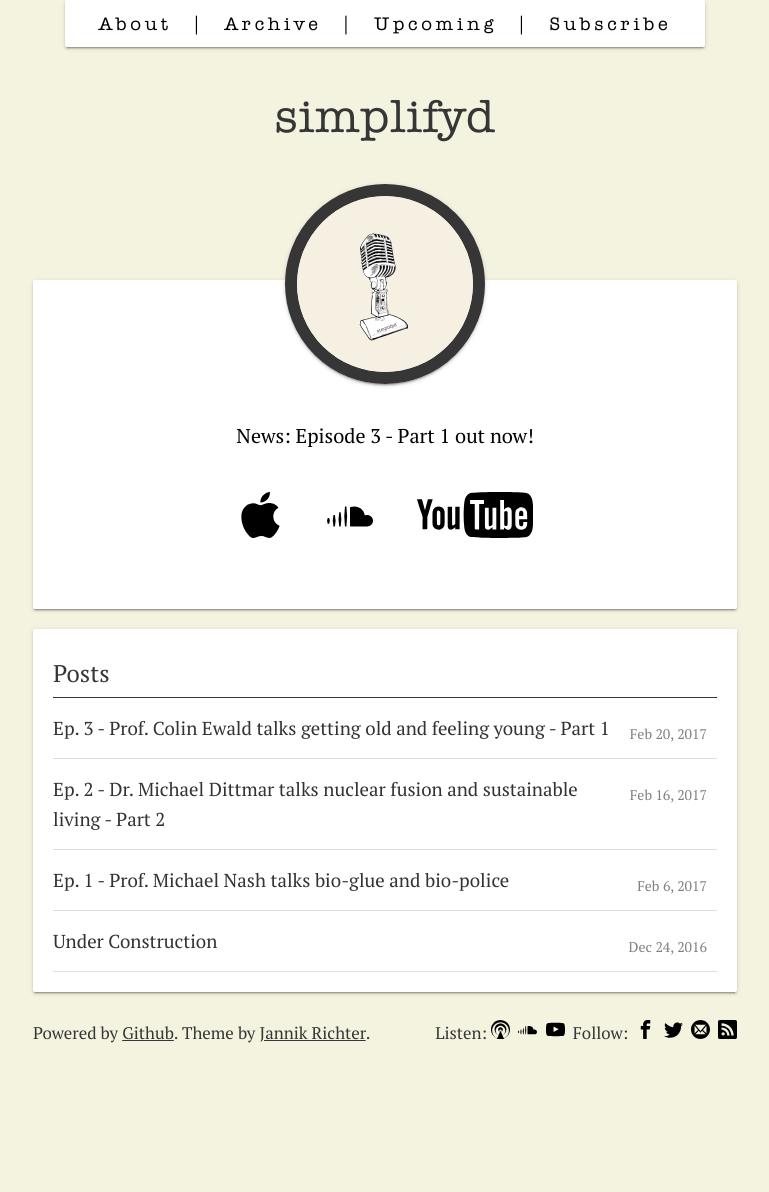
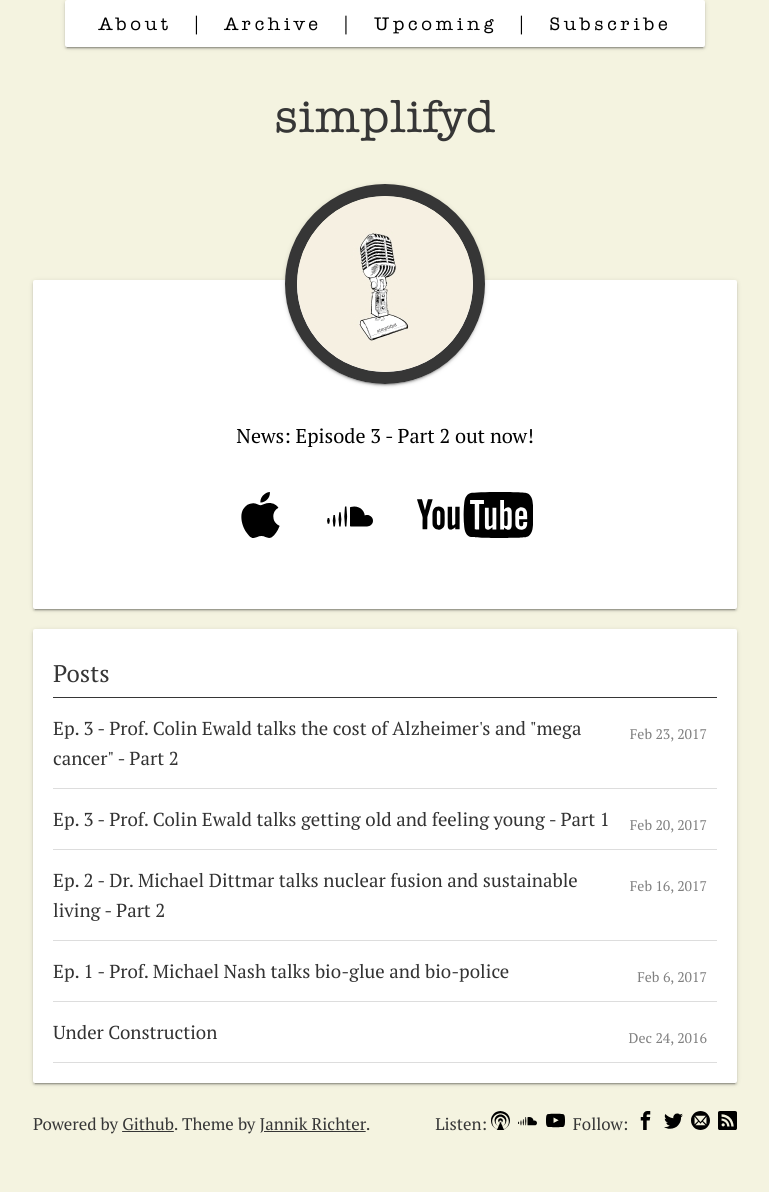
Before and after one commit to gsidhu/simplifyd, a Jekyll site: the page built from index.html, in a window 1280 px wide. Shown: the whole page, without its empty margins (255-1024 px from the left). Built offline with Jekyll 4.4.1, drawn with Linux system fonts in a browser that asks for light colours; before the commit the page ends 1101 px from its top, so only the background shows below that.

Commit message:
Ep 3 Part 2

```diff
--- /dev/null
+++ b/_posts/2017-02-20-ep-3-colin-ewald-part-2.md
@@ -0,0 +1,23 @@
+---
+layout: post
+title:  Ep. 3 - Prof. Colin Ewald talks the cost of Alzheimer's and "mega cancer" - Part 2
+date:   2017-02-23 11:00:00 +0100
+categories: episode
+comments: true
+---
+*Note: This is Part 2 of this episode. You can [find Part 1 here.](http://simplifyd.xyz/blog/ep-3-colin-ewald-part-1)*
+
+Prof. Colin Ewald delves into the cost of Alzheimer's disease and tells us about yet unknown "mega cancers" that may come into existence if we live longer.
+
+Colin Ewald is an assistant professor in the department of health sciences and technology at ETH Zurich. You can find out more information about his research group and available positions on [his group webpage](http://ewaldlab.strikingly.com/).
+
+If you like our podcast, we would love it if you shared it with your friends and colleagues, and gave us feedback in the comments section below.
+
+We publish a new episode every week. Check out our [Upcoming page](/upcoming) to see what's coming next.
+
+And now... let's begin.
+
+<div id="media-wrapper">
+<div id="soundcloud-embed"><iframe width="100%" height="166" scrolling="no" frameborder="no" src="https://w.soundcloud.com/player/?url=https%3A//api.soundcloud.com/tracks/309093337&amp;color=ff5500&amp;auto_play=false&amp;hide_related=false&amp;show_comments=true&amp;show_user=true&amp;show_reposts=false"></iframe></div>
+<div id="youtube-embed">{% include youtube_embed.html id="0798c2Zr7kU" %}</div>
+</div>
--- a/index.html
+++ b/index.html
@@ -7,7 +7,7 @@ layout: default
 <!--    <a class="email" href="mailto:{{site.email}}">{{site.email}}</a> -->
 <!--    <p class="description">{{ site.description }}</p>-->
 <!--    <a href="about" class="btn">About Us</a> -->
-		<p class="description"> News: Episode 3 - Part 1 out now! </p>
+		<p class="description"> News: Episode 3 - Part 2 out now! </p>
 		<p id="links">
 		<a href="https://itunes.apple.com/ch/podcast/simplifyd/id1202579757?l=en" title="Subscribe on iTunes"><img src="/assets/icons/appleinc.svg"></a>
 		<!--<a href="#" title="Subscribe on Google Play Music"><img src="/assets/icons/headphones.svg"></a>-->
```
Also changed, not shown: upcoming.md (+0 -1 lines).
